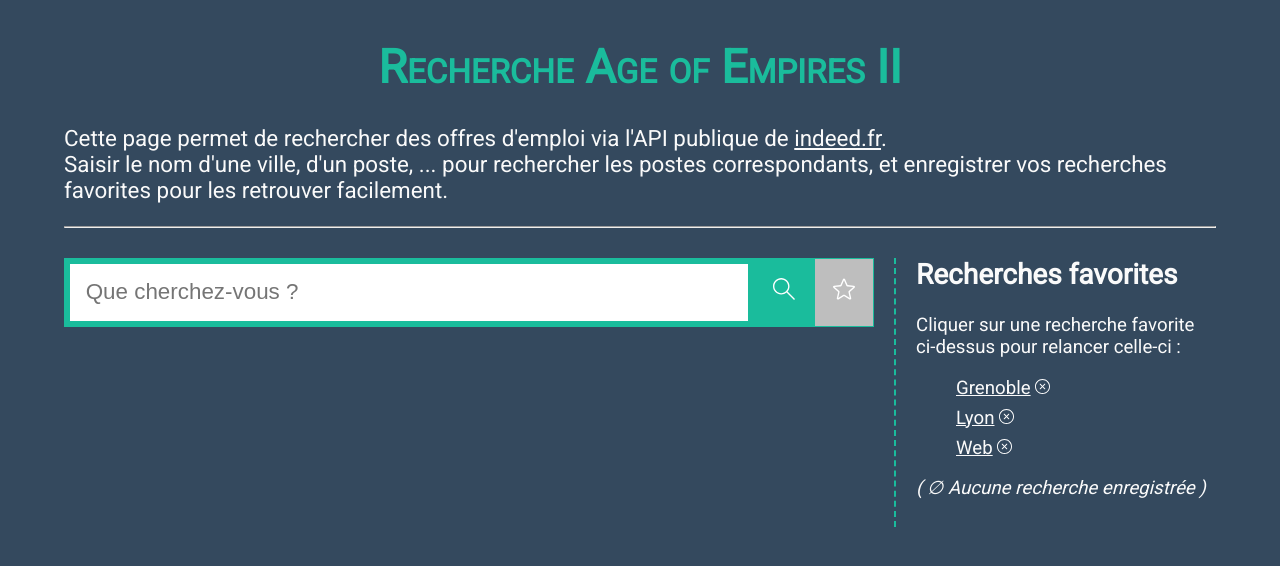
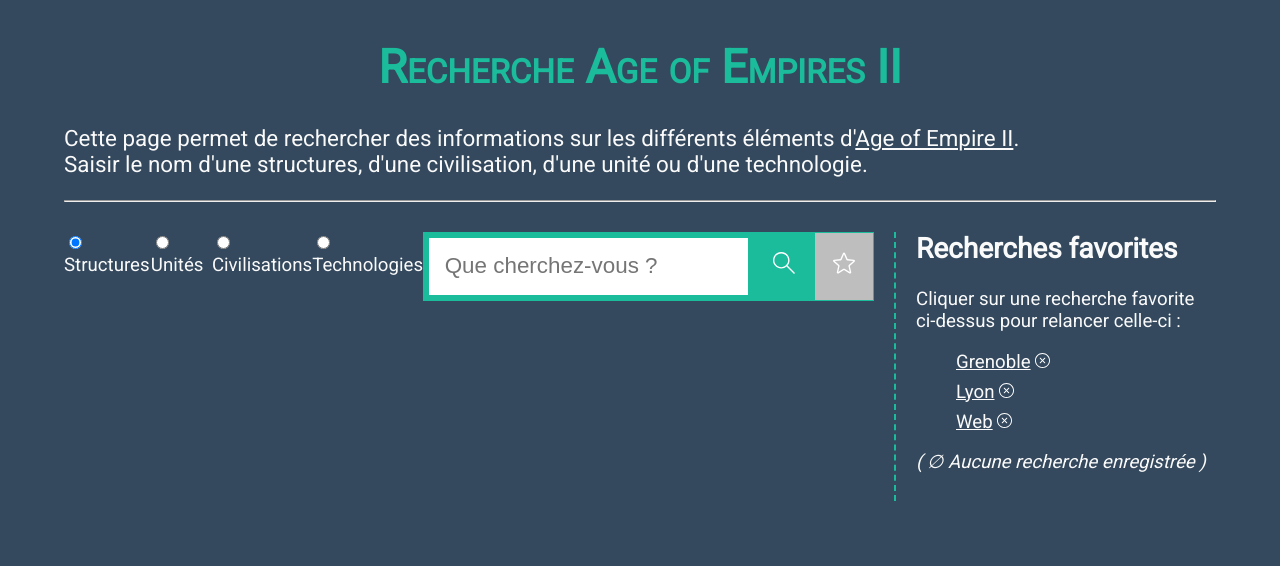
Before and after one commit to derancourt/m4103c-projet-derancor-doucetr, a plain HTML site: page index.html in a window 1280 px wide. Drawn offline with Linux system fonts and the light colour scheme.

Commit message:
ajout variables globales link + debut fonction Choix

```diff
--- a/index.html
+++ b/index.html
@@ -10,8 +10,8 @@
 	<header>
 		<h1>Recherche Age of Empires II</h1>
 
-			<p id="explication">Cette page permet de rechercher des offres d'emploi via l'API publique de <a href="https://www.indeed.fr/" target="_blank">indeed.fr</a>.<br>
-			Saisir le nom d'une ville, d'un poste, ... pour rechercher les postes correspondants, et enregistrer vos recherches favorites pour les retrouver facilement.</p>
+		<p id="explication">Cette page permet de rechercher des informations sur les différents éléments d'<a href="https://www.ageofempires.com/games/aoeiide/" target="_blank">Age of Empire II</a>.<br>
+			Saisir le nom d'une structures, d'une civilisation, d'une unité ou d'une technologie.</p>
 		</header>
 		<hr>
 
@@ -19,6 +19,28 @@
 			<!-- Section de recherche (avec résultats) -->
 			<section id="section-recherche">
 				<div id="bloc-recherche">
+					<div id="bloc-choix">
+						<div>
+							<input type="radio" id="struct" name="choix" class="choix" value="struct"
+							checked>
+							<label for="huey">Structures</label>
+						</div>
+
+						<div>
+							<input type="radio" id="unit" name="choix" class="choix" value="unit">
+							<label for="dewey">Unités</label>
+						</div>
+
+						<div>
+							<input type="radio" id="civ" name="choix" class="choix" value="civ">
+							<label for="louie">Civilisations</label>
+						</div>
+
+						<div>
+							<input type="radio" id="tech" name="choix" class="choix" value="tech">
+							<label for="louie">Technologies</label>
+						</div>
+					</div>
 					<!-- Champ de recherche -->
 					<input type="text" placeholder="Que cherchez-vous ?" id="rc" />
 
--- a/script.js
+++ b/script.js
@@ -1,6 +1,8 @@
+var link = "https://age-of-empires-2-api.herokuapp.com/api/v1/structure/";
+
 document.getElementById("rc").addEventListener('input', function(){
   if(this.value.length == 4){
-    fetch(`https://api.allorigins.win/get?url=${encodeURIComponent(`https://age-of-empires-2-api.herokuapp.com/api/v1/structure/${this.value}`)}`)
+    fetch(`https://api.allorigins.win/get?url=${encodeURIComponent(`${link}${this.value}`)}`)
     .then(response => {
             if (response.ok) return response.json().then((data) =>{
               const json = data.contents;
@@ -19,6 +21,25 @@ document.getElementById("rc").addEventListener('input', function(){
 });
 
 /*
+//fonction permettant le choix des différentes catégories et qui vérifie si elle est bien sélectionner (unités, technologies, structures ou civilisations)
+function choixCategories() {
+  if (document.getElementByClassName("choix").value == "unit") {
+    link = "https://age-of-empires-2-api.herokuapp.com/api/v1/unit/";
+  }
+  else if (document.getElementByClassName("choix").value == "civ") {
+    link = "https://age-of-empires-2-api.herokuapp.com/api/v1/civilization/";
+  }
+  else if (document.getElementByClassName("choix").value == "struct") {
+    link = "https://age-of-empires-2-api.herokuapp.com/api/v1/structure/";
+  }
+  else if (document.getElementByClassName("choix").value == "tech") {
+    link = "https://age-of-empires-2-api.herokuapp.com/api/v1/technology/";
+  }
+}
+
+
+/*
+//fonction permettant d'ajouter une recherche en favoris
 function addFavoris() {
   if (document.getElementById("btn-favoris") == true) {
 
--- a/styles.css
+++ b/styles.css
@@ -51,6 +51,11 @@ p#explication {
 #section-recherche {
 	margin-top: 0;
 	flex: 1 1 auto;
+}
+
+#bloc-choix{
+	display: flex;
+	justify-content: space-around;
 }
 
 #bloc-recherche {
```
Lines whose indentation alone changed are shown as unchanged.
